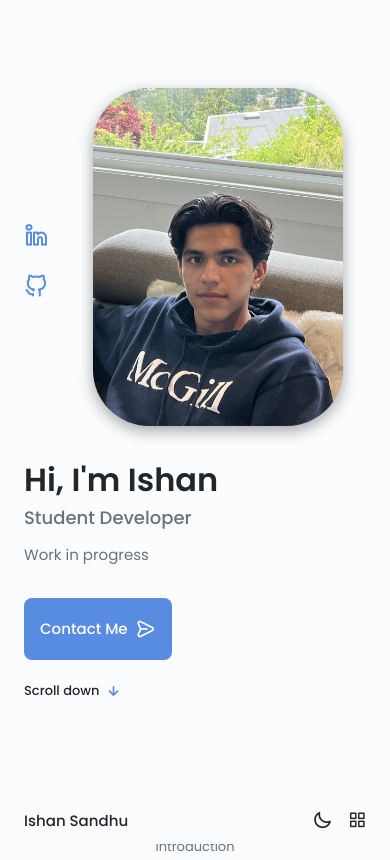
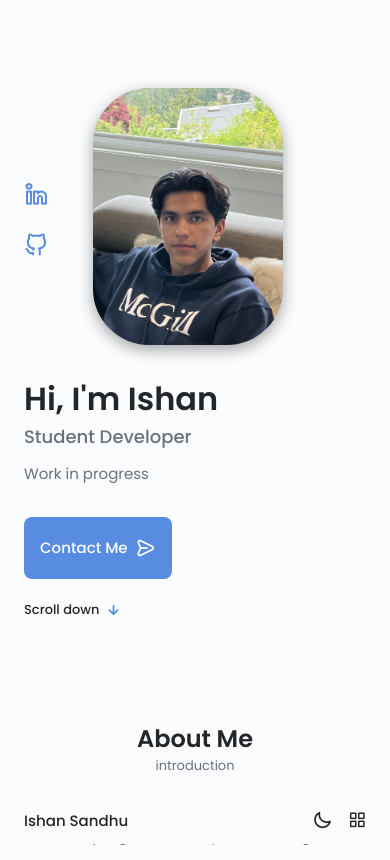
Before and after one commit to wxomi/personal-porfolio, a plain HTML site: page index.html in a window 390 px wide. Shown: the top 860 px of the page. Drawn offline with nearby package versions, Linux system fonts and the light colour scheme.

Commit message:
mobile formatting

```diff
--- a/assets/css/styles.css
+++ b/assets/css/styles.css
@@ -310,10 +310,9 @@ img {
   background-color: var(--first-color);
   position: relative;
   border-radius: 3.5rem;
-  width: 250px;
+  width: 220px;
   box-shadow: rgba(0, 0, 0, 0.35) 0px 5px 15px;
 }
-
 
 
 .home__data{
@@ -830,13 +829,23 @@ img {
   .home__blob{
       width: 180px;
   }
-
+  .home__blob-img{
+    width: 150px !important;
+}
 
   .project__img{
       width: 200px;
   }
 
 }
+
+@media screen and (max-width: 768px){
+  .home__blob-img{
+    width: 190px !important;
+}
+}
+
+
 
 /* medium devices */
 @media screen and (min-width: 568px){
@@ -852,6 +861,8 @@ img {
       order: 1;
       justify-self: center;
   }
+
+
 
   .about__container,
   .portfolio__content,
--- a/index.html
+++ b/index.html
@@ -74,9 +74,9 @@
                             </div>
 
                             <div class="home__img">
-                                <div class="overlay">
+
                                         <image class="home__blob-img" src="assets/img/Victoria-PFP.jpeg"/>
-                                </div>
+
                             </div>
 
                             <div class="home__data">
```
Also changed, not shown: 1 other file.
